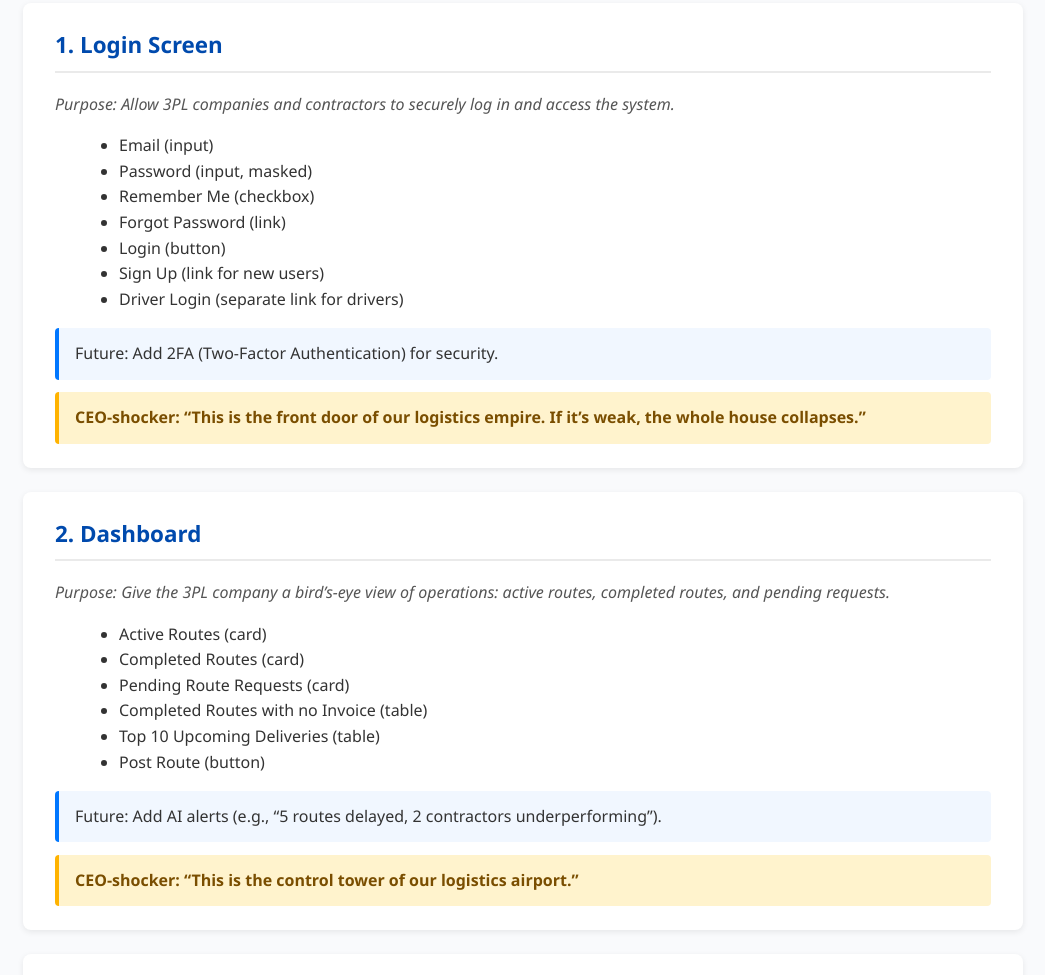
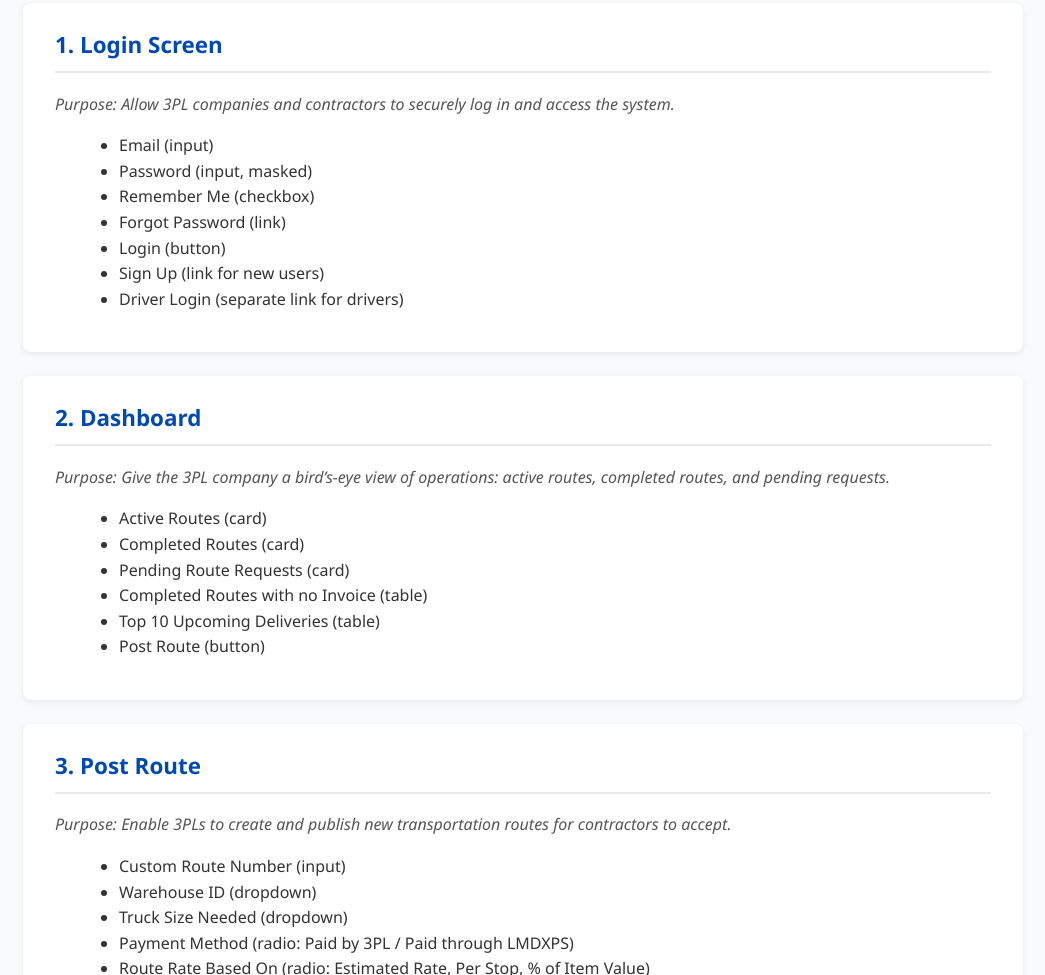
Before and after one commit to amircodding20/document-text, a plain HTML site: page index.html in a window 1280 px wide. Shown: the part 144-1119 px from the top of the page, without its empty margins (117-1162 px from the left). Drawn offline with Linux system fonts and the light colour scheme.

Commit message:
Update index.html

```diff
--- a/index.html
+++ b/index.html
@@ -51,22 +51,6 @@
     ul {
       margin: 0.5rem 0 1rem 1.5rem;
     }
-    .notes {
-      background: #f1f7ff;
-      border-left: 4px solid #0077ff;
-      padding: 0.8rem 1rem;
-      margin-top: 1rem;
-      border-radius: 4px;
-    }
-    .ceo-shocker {
-      background: #fff3cd;
-      border-left: 4px solid #ffb300;
-      padding: 0.8rem 1rem;
-      margin-top: 0.8rem;
-      border-radius: 4px;
-      font-weight: bold;
-      color: #7a4e00;
-    }
     footer {
       text-align: center;
       padding: 2rem;
@@ -82,7 +66,6 @@
 
   <div class="container">
 
-    <!-- 1 -->
     <section>
       <h2>1. Login Screen</h2>
       <p class="purpose">Purpose: Allow 3PL companies and contractors to securely log in and access the system.</p>
@@ -95,11 +78,8 @@
         <li>Sign Up (link for new users)</li>
         <li>Driver Login (separate link for drivers)</li>
       </ul>
-      <div class="notes">Future: Add 2FA (Two-Factor Authentication) for security.</div>
-      <div class="ceo-shocker">CEO-shocker: “This is the front door of our logistics empire. If it’s weak, the whole house collapses.”</div>
     </section>
 
-    <!-- 2 -->
     <section>
       <h2>2. Dashboard</h2>
       <p class="purpose">Purpose: Give the 3PL company a bird’s-eye view of operations: active routes, completed routes, and pending requests.</p>
@@ -111,11 +91,8 @@
         <li>Top 10 Upcoming Deliveries (table)</li>
         <li>Post Route (button)</li>
       </ul>
-      <div class="notes">Future: Add AI alerts (e.g., “5 routes delayed, 2 contractors underperforming”).</div>
-      <div class="ceo-shocker">CEO-shocker: “This is the control tower of our logistics airport.”</div>
     </section>
 
-    <!-- 3 -->
     <section>
       <h2>3. Post Route</h2>
       <p class="purpose">Purpose: Enable 3PLs to create and publish new transportation routes for contractors to accept.</p>
@@ -138,11 +115,8 @@
         <li>Notes (textarea)</li>
         <li>Next / Cancel Route (buttons)</li>
       </ul>
-      <div class="notes">Future: Auto-suggest truck size & cost using AI.</div>
-      <div class="ceo-shocker">CEO-shocker: “This is where money meets movement. Every route posted is a revenue opportunity.”</div>
     </section>
 
-    <!-- 4 -->
     <section>
       <h2>4. Post Routes in Bulk</h2>
       <p class="purpose">Purpose: Allow 3PLs to upload multiple routes at once (time-saving for large operations).</p>
@@ -151,11 +125,8 @@
         <li>Download Template (link)</li>
         <li>Routes Table (Warehouse ID, Truck Size, Est. Rate, Stops, Actions)</li>
       </ul>
-      <div class="notes">Future: Integrate with Excel/CSV auto-import.</div>
-      <div class="ceo-shocker">CEO-shocker: “This is scalability in action. One click, hundreds of routes.”</div>
     </section>
 
-    <!-- 5 -->
     <section>
       <h2>5. Active Routes</h2>
       <p class="purpose">Purpose: Track all ongoing routes (open or booked).</p>
@@ -166,11 +137,8 @@
         <li>Routes Table (Route No, Contractor Requests, Status, Stops, Pickup Date/Time, Warehouse ID)</li>
         <li>Post New Route (button)</li>
       </ul>
-      <div class="notes">Future: Add real-time GPS tracking.</div>
-      <div class="ceo-shocker">CEO-shocker: “This is the heartbeat of the logistics system.”</div>
     </section>
 
-    <!-- 6 -->
     <section>
       <h2>6. Completed Routes</h2>
       <p class="purpose">Purpose: View all finished routes and their final status.</p>
@@ -178,11 +146,8 @@
         <li>Filters (Warehouse, Contractor, Date)</li>
         <li>Routes Table (Route, Contractor, Truck, Driver, Status, Final Rate, Est. Rate)</li>
       </ul>
-      <div class="notes">Future: Auto-generate completion certificates.</div>
-      <div class="ceo-shocker">CEO-shocker: “Completed routes = completed revenue cycles.”</div>
     </section>
 
-    <!-- 7 -->
     <section>
       <h2>7. Cancelled Routes</h2>
       <p class="purpose">Purpose: Track cancelled routes for accountability and analysis.</p>
@@ -190,11 +155,8 @@
         <li>Filters (Warehouse, Contractor, Date)</li>
         <li>Routes Table (Route, Contractor, Truck, Driver, Warehouse, Status, Posted At)</li>
       </ul>
-      <div class="notes">Future: Add cancellation reasons & penalties.</div>
-      <div class="ceo-shocker">CEO-shocker: “Cancelled routes are lost money. We must minimize them.”</div>
     </section>
 
-    <!-- 8 -->
     <section>
       <h2>8. Route Logs</h2>
       <p class="purpose">Purpose: Provide a history of all route-related actions.</p>
@@ -203,11 +165,8 @@
         <li>Date Range (from/to)</li>
         <li>Logs Table (Date, Route, Details, Action By)</li>
       </ul>
-      <div class="notes">Future: Add audit trail export for compliance.</div>
-      <div class="ceo-shocker">CEO-shocker: “Logs are the black box of our logistics plane.”</div>
     </section>
 
-    <!-- 9 -->
     <section>
       <h2>9. Contractors – Available Trucks</h2>
       <p class="purpose">Purpose: Show available trucks from contractors for assignment.</p>
@@ -215,11 +174,8 @@
         <li>Table (Contractor, Truck Type, Driver, Status, Date, Product Type, Location)</li>
         <li>Pagination</li>
       </ul>
-      <div class="notes">Future: Add truck GPS + live availability.</div>
-      <div class="ceo-shocker">CEO-shocker: “This is our fleet marketplace.”</div>
     </section>
 
-    <!-- 10 -->
     <section>
       <h2>10. Contractors – My Truck Requests</h2>
       <p class="purpose">Purpose: Track trucks requested by the 3PL.</p>
@@ -227,11 +183,8 @@
         <li>Filters (Date Range, Request Status)</li>
         <li>Table (Needed Date, 3PL, Driver, Truck, Route, Date Sent, Status)</li>
       </ul>
-      <div class="notes">Future: Add auto-matching with available trucks.</div>
-      <div class="ceo-shocker">CEO-shocker: “Requests are demand signals. They show where the market is hungry.”</div>
     </section>
 
-    <!-- 11 -->
     <section>
       <h2>11. Billing – Invoices</h2>
       <p class="purpose">Purpose: Manage invoices for completed routes.</p>
@@ -239,11 +192,8 @@
         <li>Filter by Invoice Type</li>
         <li>Table (Invoice No, Paid For, Issued Date, Due Date, Status, Transaction Status, Payment Direction)</li>
       </ul>
-      <div class="notes">Future: Add auto-payments & blockchain receipts.</div>
-      <div class="ceo-shocker">CEO-shocker: “Invoices are the cash register of logistics.”</div>
     </section>
 
-    <!-- 12 -->
     <section>
       <h2>12. Messages & Issues – Raise an Issue</h2>
       <p class="purpose">Purpose: Allow 3PLs to report problems (address, delays, contractor issues).</p>
@@ -254,11 +204,8 @@
         <li>Issue Details (textarea)</li>
         <li>Submit (button)</li>
       </ul>
-      <div class="notes">Future: Add AI issue categorization.</div>
-      <div class="ceo-shocker">CEO-shocker: “Issues are early warning signals. Fix them fast, save millions.”</div>
     </section>
 
-    <!-- 13 -->
     <section>
       <h2>13. Settings – Personal Details</h2>
       <p class="purpose">Purpose: Manage personal account details.</p>
@@ -268,7 +215,6 @@
       </ul>
     </section>
 
-    <!-- 14 -->
     <section>
       <h2>14. Settings – Company Details</h2>
       <p class="purpose">Purpose: Store company-level information and compliance documents.</p>
@@ -278,11 +224,8 @@
         <li>Profile Description</li>
         <li>MCP Permits (Number, Expiration, State)</li>
       </ul>
-      <div class="notes">Future: Auto-validate compliance numbers with government APIs.</div>
-      <div class="ceo-shocker">CEO-shocker: “This is the identity card of the logistics company.”</div>
     </section>
 
-    <!-- 15 -->
     <section>
       <h2>15. Settings – Warehouses</h2>
       <p class="purpose">Purpose: Manage warehouse details.</p>
@@ -293,7 +236,6 @@
       </ul>
     </section>
 
-    <!-- 16 -->
     <section>
       <h2>16. Settings – Subscription Plan</h2>
       <p class="purpose">Purpose: Allow 3PLs to choose a subscription tier.</p>
@@ -303,10 +245,8 @@
         <li>Features (routes, truck access, dispatch, invoices)</li>
         <li>Subscribe (button)</li>
       </ul>
-      <div class="ceo-shocker">CEO-shocker: “Subscriptions = recurring revenue. This is what investors love.”</div>
     </section>
 
-    <!-- 17 -->
     <section>
       <h2>17. Settings – Account Logs</h2>
       <p class="purpose">Purpose: Track account activity (sign-ins, sign-ups).</p>
@@ -315,7 +255,6 @@
       </ul>
     </section>
 
-    <!-- 18 -->
     <section>
       <h2>18. Reports – Route Performance</h2>
       <p class="purpose">Purpose: Measure performance of routes.</p>
@@ -326,7 +265,6 @@
       </ul>
     </section>
 
-    <!-- 19 -->
     <section>
       <h2>19. Reports – Contractor Performance</h2>
       <p class="purpose">Purpose: Evaluate contractor performance.</p>
@@ -336,7 +274,6 @@
       </ul>
     </section>
 
-    <!-- 20 -->
     <section>
       <h2>20. Reports – Route Billing</h2>
       <p class="purpose">Purpose: Compare estimated vs actual billing.</p>
@@ -346,7 +283,6 @@
       </ul>
     </section>
 
-    <!-- 21 -->
     <section>
       <h2>21. Reports – Stop Performance</h2>
       <p class="purpose">Purpose: Analyze stop-level performance.</p>
@@ -356,9 +292,8 @@
       </ul>
     </section>
 
-    <!-- Final Summary -->
     <section>
-      <h2>✅ Final CEO-Shocker Summary</h2>
+      <h2>✅ Final Summary</h2>
       <ul>
         <li>3PL Dashboard = Control Tower</li>
         <li>Routes = Heartbeat of Operations</li>
```
